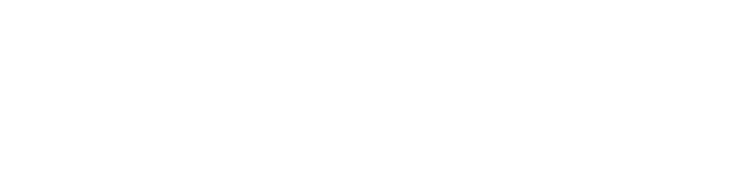
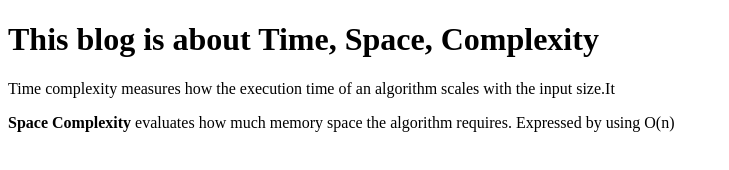
Before and after one commit to acciojob/time-and-space-complexity-UjjwalSharmaa, a website: page main.html in a window 1280 px wide. Shown: the whole page, without its empty margins (0-729 px from the left). Drawn offline with Linux system fonts and the light colour scheme.

Commit message:
created a submission

```diff
--- a/main.html
+++ b/main.html
@@ -7,6 +7,9 @@
 </head>
 
 <body>
+	<h1>This blog is about Time, Space, Complexity</h1>
+	<p>Time complexity measures how the execution time of an algorithm scales with the input size.It</p>
+	<p><b>Space Complexity</b> evaluates how much memory space the algorithm requires. Expressed by using O(n)</p>
 	<!-- the entire body must be written by student -->
     <script type="text/javascript" src="./script.js">
 </script>
```
